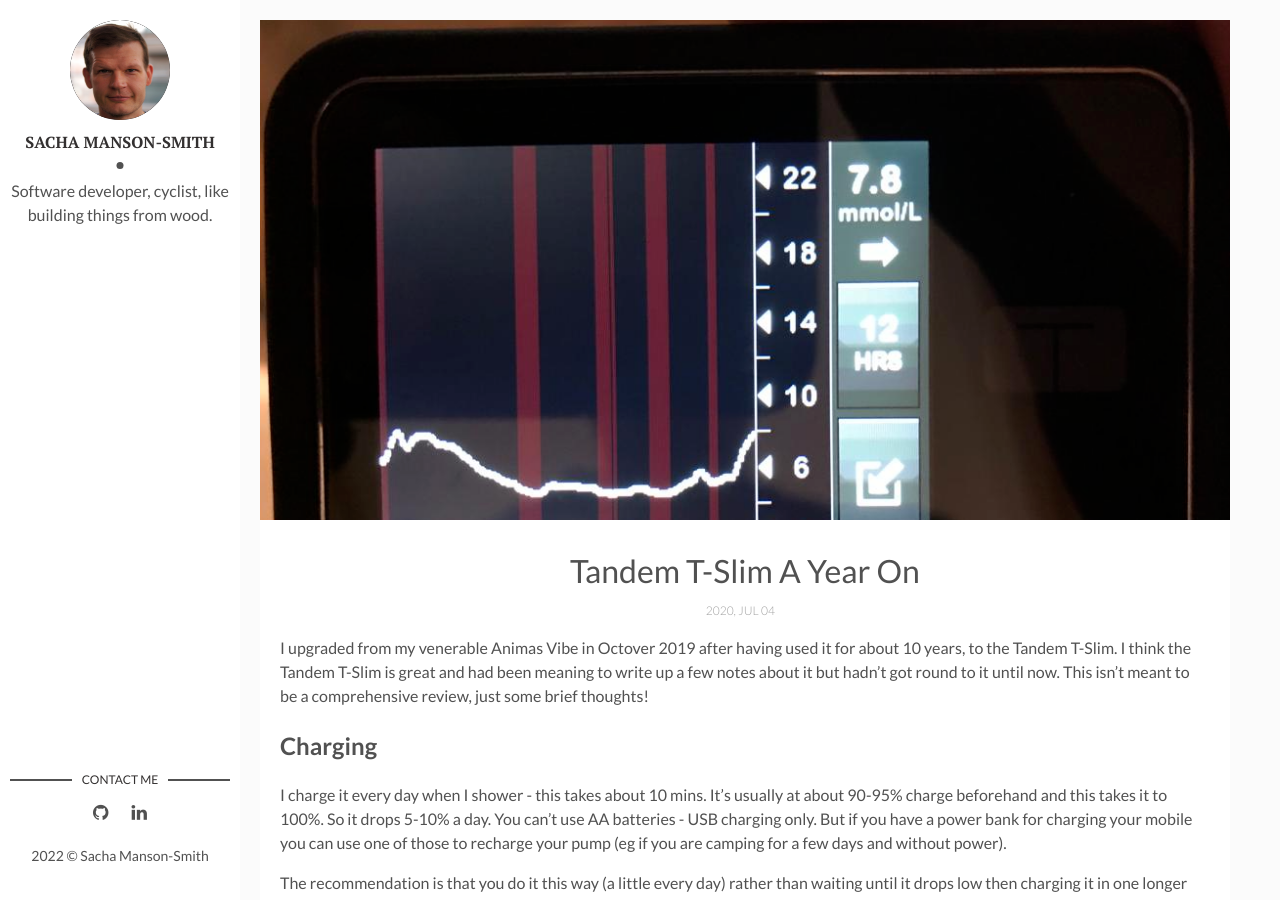
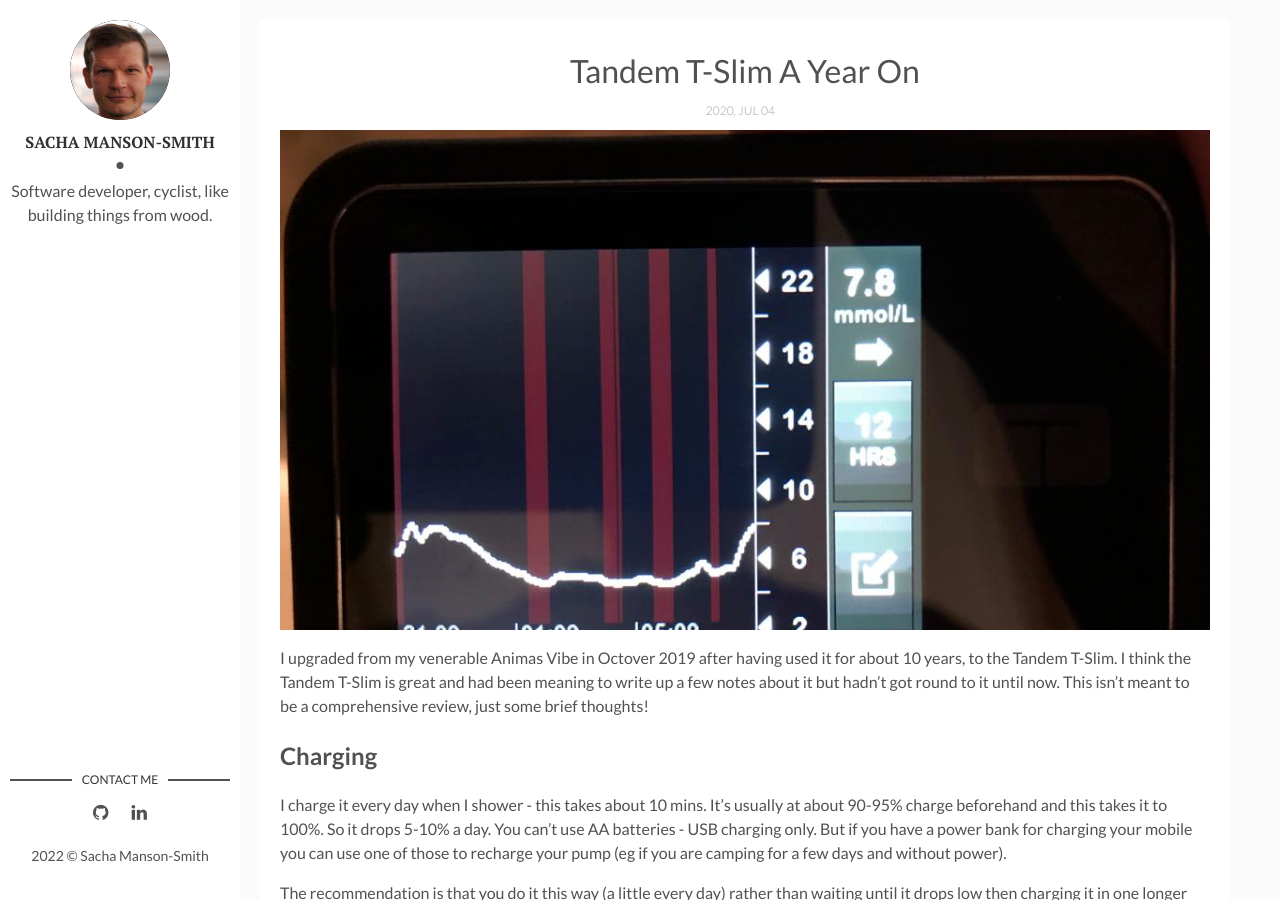
Before and after one commit to sachams/sachams.github.io, a Jekyll site: the page built from _posts/2020-07-04-t-slim-impressions.markdown, in a window 1280 px wide and 900 px high. Built offline with Jekyll 4.4.1, drawn with Linux system fonts in a browser that asks for light colours; comment, search, counter and statistics services are not loaded.

Commit message:
Move page image below title

```diff
--- a/_layouts/post.html
+++ b/_layouts/post.html
@@ -3,6 +3,11 @@
 ---
 <article class="article-page">
   <div class="page-content">
+    <div class="wrap-content">
+      <header class="header-page">
+        <h1 class="page-title">{{page.title}}</h1>
+        <div class="page-date"><span>{{page.date | date: '%Y, %b %d'}}&nbsp;&nbsp;&nbsp;&nbsp;</span></div>
+      </header>
       {% if page.img %}
       <div class="page-cover-image">
         <figure>
@@ -14,11 +19,6 @@
       </div> <!-- End Page Cover Image -->
       {% else %}
       {% endif %}
-    <div class="wrap-content">
-      <header class="header-page">
-        <h1 class="page-title">{{page.title}}</h1>
-        <div class="page-date"><span>{{page.date | date: '%Y, %b %d'}}&nbsp;&nbsp;&nbsp;&nbsp;</span></div>
-      </header>
         {{content | markdownify}}
       <div class="page-footer">
         <div class="page-share">
```
Lines whose indentation alone changed are shown as unchanged.
